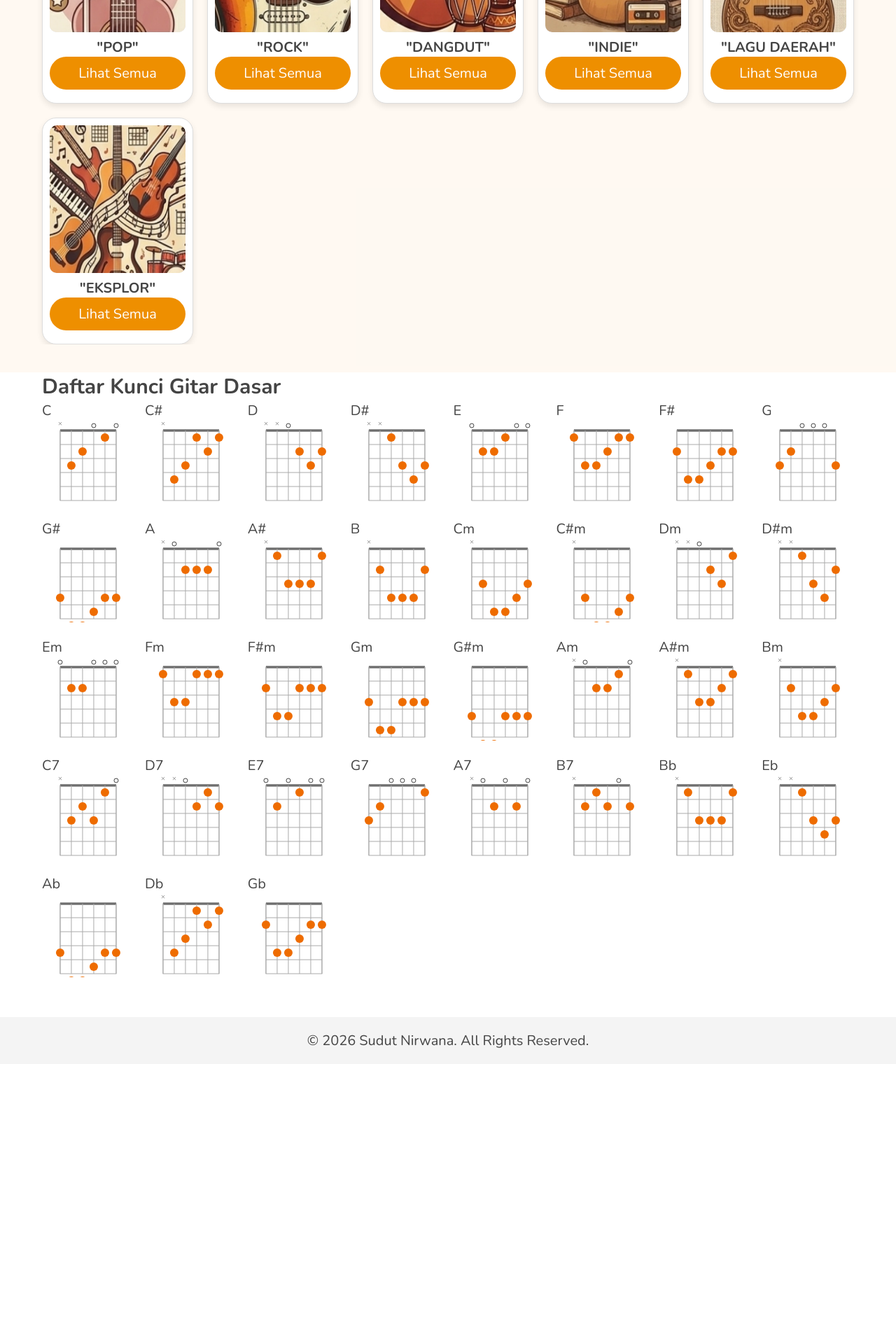
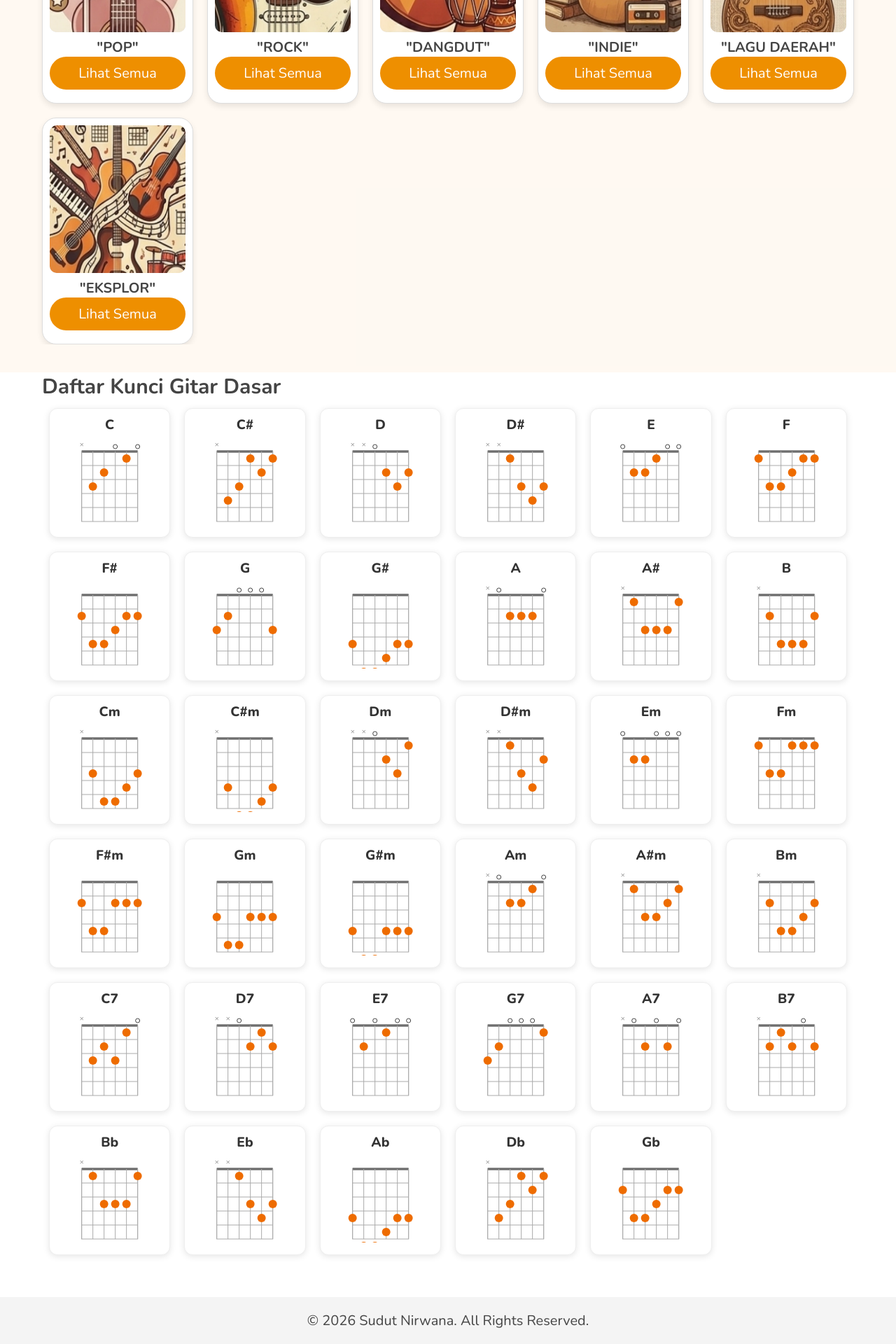
Before and after one commit to sudut-nirwana/sudut-nirwana-main, a Jekyll site: the page built from index.html, in a window 1280 px wide. Shown: the part 1764-3684 px from the top of the page at 70% size. Built offline with Jekyll 4.4.1, drawn with Linux system fonts in a browser that asks for light colours; before the commit the page ends 3284 px from its top, so only the background shows below that.

Commit message:
Update chord-diagram.css

```diff
--- a/assets/css/chord-diagram.css
+++ b/assets/css/chord-diagram.css
@@ -116,30 +116,7 @@
 }
 
 /* Container Grid Utama */
-.chord-grid-container {
-    display: grid;
-    /* HP: Paksa 2 kolom agar tidak tumpah */
-    grid-template-columns: repeat(2, 1fr);
-    gap: 12px;
-    width: 100%;
-    box-sizing: border-box;
-}
 
-/* Tablet & Desktop (Min 768px) */
-@media (min-width: 768px) {
-    .chord-grid-title {
-        /* Ukuran font akan membesar otomatis di layar lebar */
-        font-size: 1.5rem;
-    }
-
-    .chord-grid-container {
-        /* Kembali ke repeat auto jika di layar lebar */
-        grid-template-columns: repeat(auto-fill, minmax(130px, 1fr));
-        gap: 15px;
-    }
-}
-
-/*
 .chord-grid-container {
     display: grid;
     grid-template-columns: repeat(auto-fill, minmax(150px, 1fr));
@@ -169,7 +146,7 @@
     color: #333;
     margin-bottom: 10px;
     font-size: 1.2rem;
-}*/
+}
 
 span{
    background: linear-gradient( to right, rgba(238,108,0,0.161), rgba(238,108,0,0.120) )
```
